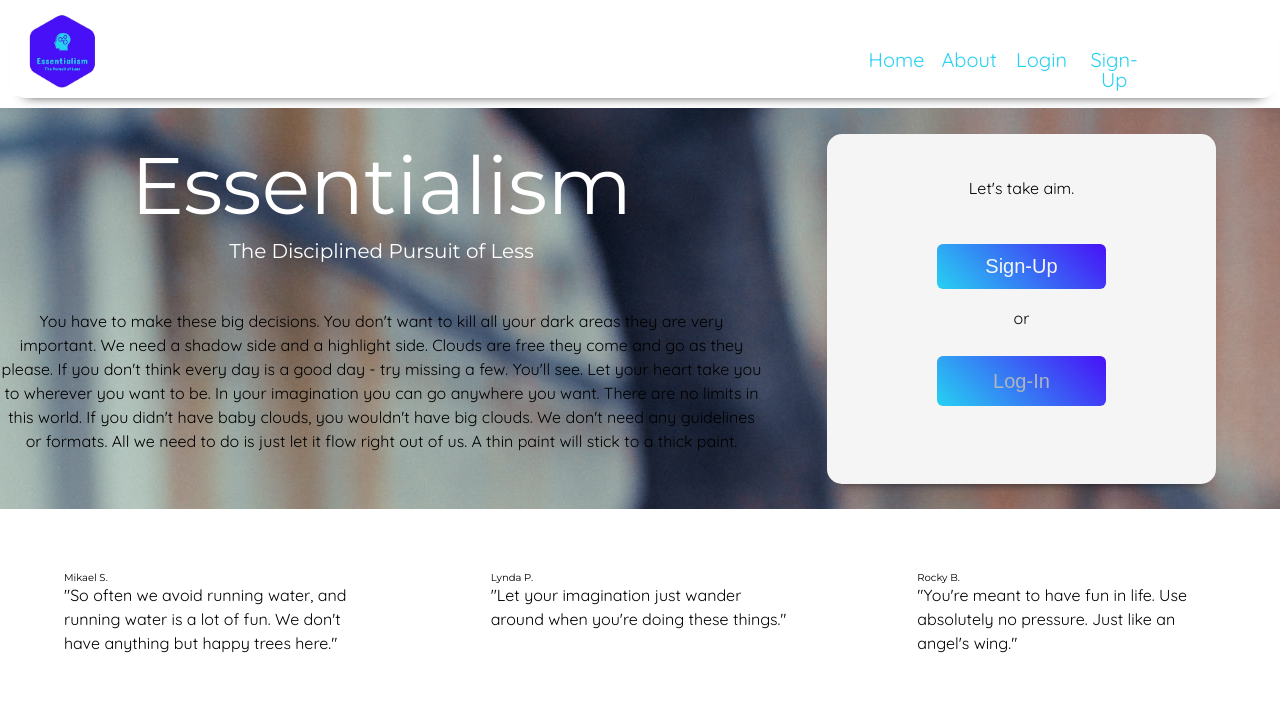
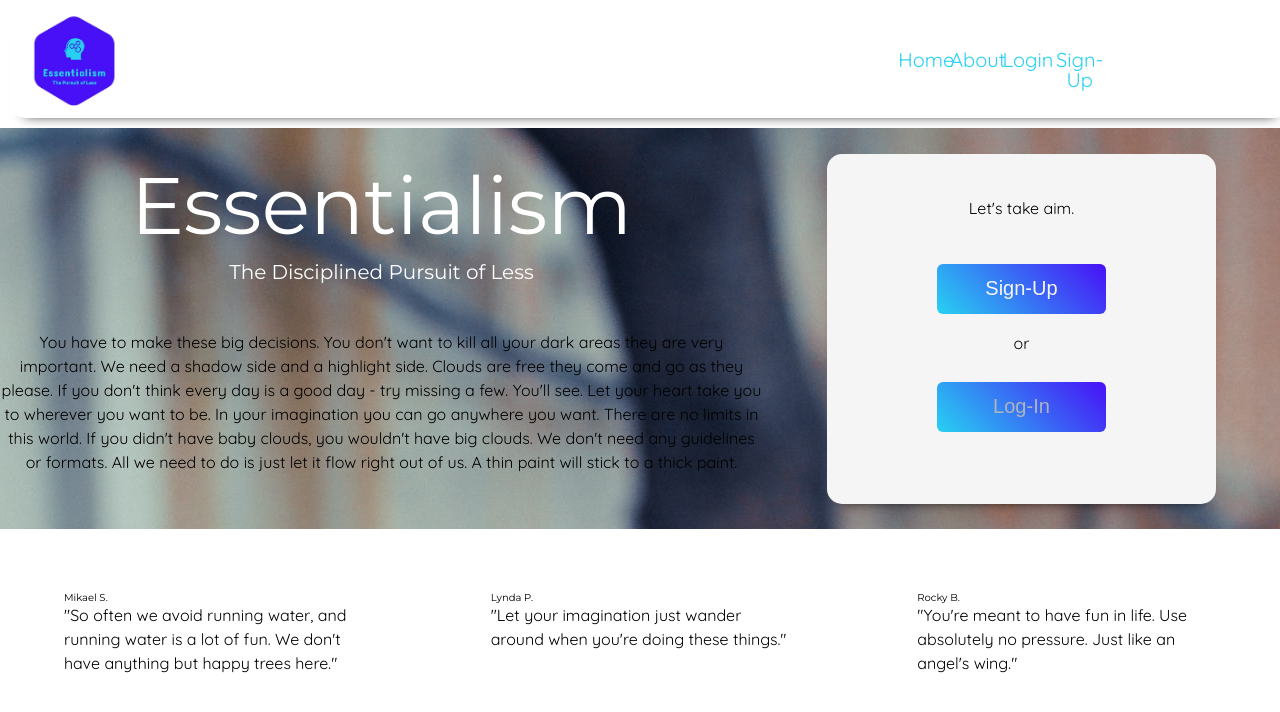
Before and after one commit to ls-build-week-essentialism/UI-Marketing-Page, a plain HTML site: page index.html in a window 1280 px wide. Drawn offline with Linux system fonts and the light colour scheme.

Commit message:
finalized media queries for home page

```diff
--- a/less/home-container1.less
+++ b/less/home-container1.less
@@ -8,12 +8,11 @@
     background-repeat: no-repeat;
 
     @media @mobile {
-
+        width: 100%;
 
     }
 
     .top-content {
-
         display: flex;
         flex-direction: row;
         justify-content: center;
@@ -32,8 +31,8 @@
             @media @mobile {
                 width: 100%;
 
+            }
 
-            }
             h1{
                 font-size: 8rem;
                 color: white;
@@ -108,7 +107,7 @@
             #sign-up-button {
                 display: block;
                 width: 50%;
-                height: 15%;
+                height: 5rem;
                 margin: 5% auto;
                 border: none;
                 border-radius: 6px;
@@ -149,8 +148,6 @@
                 @media @mobile {
                     height: 18%;
                     width: 55%;
-
-
                 }
 
                 a {
--- a/less/navigation.less
+++ b/less/navigation.less
@@ -1,21 +1,20 @@
-.navigation{
+.navigation {
     height: 20%;
-    width: 99%;
+    width: 100%;
     margin: 1rem;
     padding: 0;
     border-radius: 15px;
     box-shadow: 0 12px 12px -15px black;
 
     @media @mobile {
-
-
+        width: 100%;
     }
 
     nav{
         display: flex;
         justify-content: space-between;
         align-content: center;
-        width: 90%;
+        width: 100%;
 
         @media @mobile {
             display: flex;
@@ -36,13 +35,19 @@
 
         .nav-anchors{
             display: flex;
-            justify-content: flex-end;
-            width: 100%;
+            justify-content: center;
+            width: 45%;
             margin-bottom: 0;
 
+            @media @mobile {
+                width: 100%;
+                margin-bottom: 2rem;
+
+            }
+
             a {
-
-                width: 7%;
+                align-content: baseline;
+                width: 9%;
                 color: @logoColor;
                 font-size: 2rem;
                 text-align: center;
@@ -52,17 +57,17 @@
                 margin-left: 0;
                 padding: 0;
 
+                @media @mobile {
+                    width: 40%;
 
-                @media @mobile {
-                    margin: 0 auto;
 
                 }
 
             }
-             @media @mobile {
-                    margin: 0 auto;
+            //  @media @mobile {
+            //         margin: 0 auto;
 
-                }
+            //     }
         }
 
     }
```
Also changed, not shown: css/index.css.
